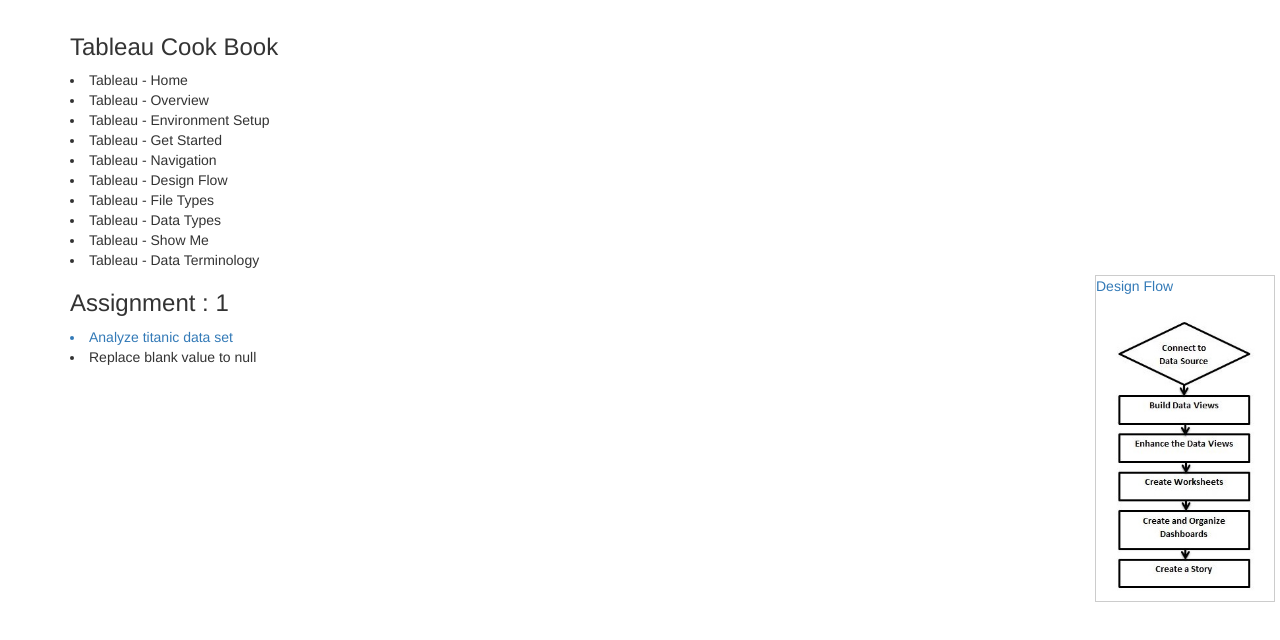
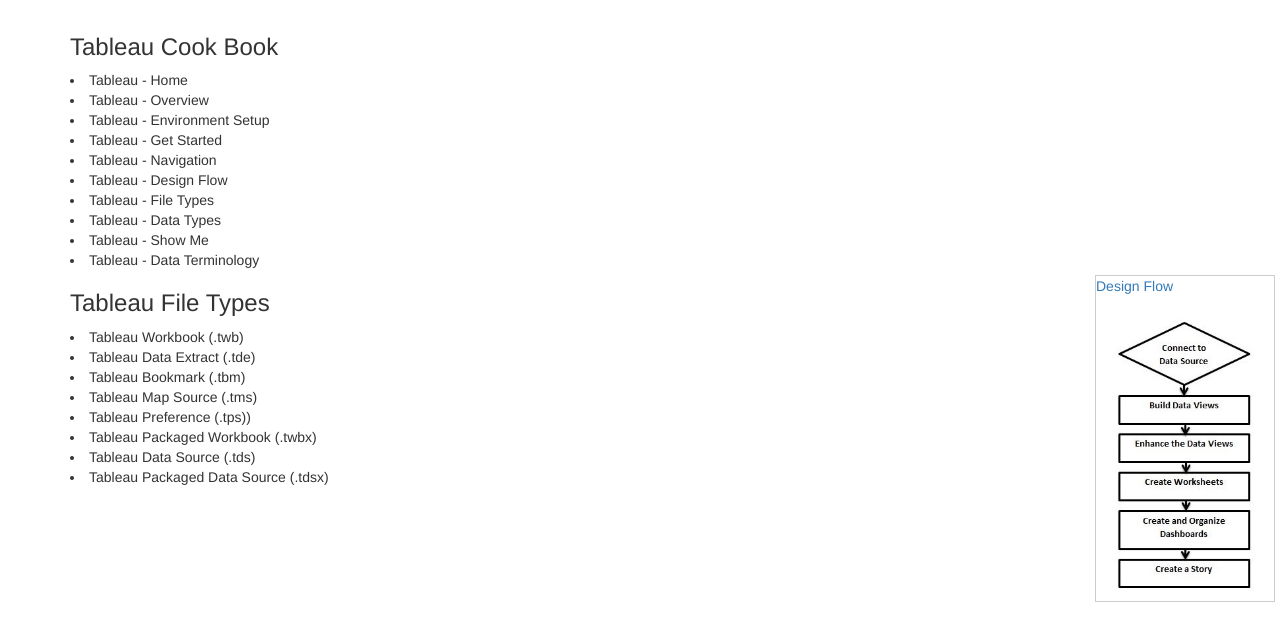
Before and after one commit to kamleshkarki/Tableau_T, a plain HTML site: page Session1.html in a window 1280 px wide. Shown: the part 58-698 px from the top of the page. Drawn offline with nearby package versions, Linux system fonts and the light colour scheme.

Commit message:
Update Session1.html

```diff
--- a/Session1.html
+++ b/Session1.html
@@ -50,8 +50,13 @@ div.desc {
           <a class="dropdown-toggle" data-toggle="dropdown" href="#">Session <span class="caret"></span></a>
           <ul class="dropdown-menu">
             <li><a href="Session1.html">Session 1</a></li>
+<<<<<<< HEAD
+            <li><a href="Session2.html">Session 2</a></li>
+            <li><a href="#">Session 3</a></li>
+=======
             <li><a href="Session2.htlm">Session 2</a></li>
             <li><a href="Session3.html">Session 3</a></li>
+>>>>>>> b134631a61db946a3976f81051e790a1a9ad6343
             <li><a href="#">Session 4</a></li>
             <li><a href="#">Session 5</a></li>
             <li><a href="#">Session 6</a></li>
@@ -92,10 +97,19 @@ div.desc {
   </a>
   <!-- <div class="desc">Add a description of the image here</div> -->
 </div>
-  <div class="container">
+ <div class="container">
+  <h3>Tableau File Types</h3>
+  <!-- <p>In this example, the navigation bar is hidden on small screens and replaced by a button in the top right corner (try to re-size this window).
+  <p>Only when the button is clicked, the navigation bar will be displayed.</p> -->
+  <li>Tableau Workbook (.twb)</li><li>Tableau Data Extract (.tde)</li>
+  <li>Tableau Bookmark (.tbm)</li><li>Tableau Map Source (.tms)</li>
+  <li>Tableau Preference (.tps))</li><li>Tableau Packaged Workbook (.twbx)</li>
+  <li>Tableau Data Source (.tds)</li><li>Tableau Packaged Data Source (.tdsx)</li>
+</div>
+<!--<div class="container">
   <h3>Assignment : 1</h3>
-  <a href="Dataset/titanic.xlsx" target="_blank"><li>Analyze titanic data set</li></a>
+  <a href="html_images.asp" target="_blank"><li>Analyze titanic data set</li></a>
    <li>Replace blank value to null</li>
-</div>
+</div>-->
 </body>
 </html>
```
